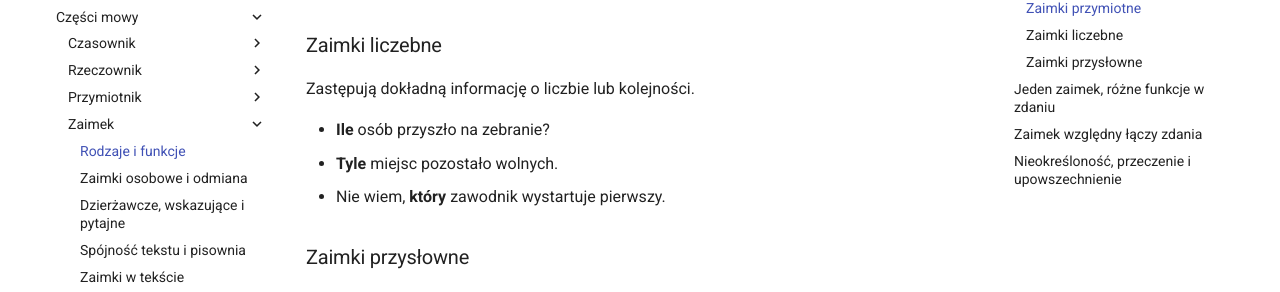
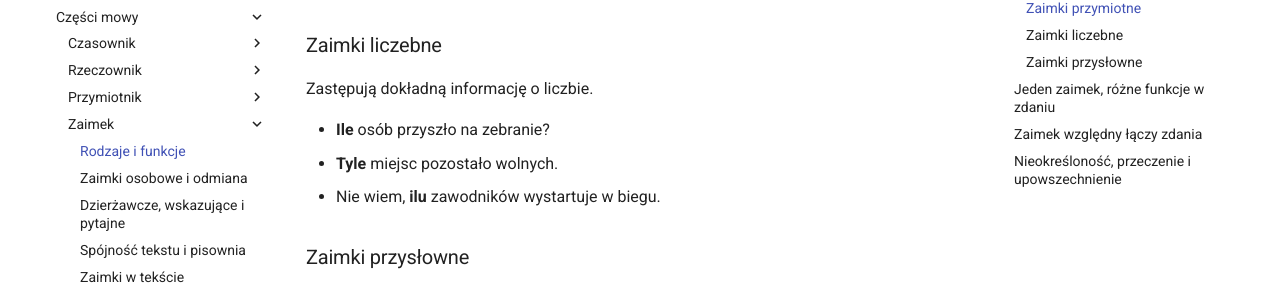
Before and after one commit to dchorazkiewicz/SP_JP, an MkDocs documentation site: the page built from docs/gramatyka/czesci-mowy/zaimki/rodzaje-i-funkcje.md, in a window 1280 px wide and 900 px high, scrolled down 1511 px. Shown: the part 181-473 px from the top of the window. Built offline with MkDocs 1.6.1 and Material for MkDocs 9.7.7, drawn with Linux system fonts in a browser that asks for light colours.

Commit message:
Correct numeral pronoun example

```diff
--- a/docs/gramatyka/czesci-mowy/zaimki/rodzaje-i-funkcje.md
+++ b/docs/gramatyka/czesci-mowy/zaimki/rodzaje-i-funkcje.md
@@ -46,11 +46,11 @@ Zachowują się podobnie do przymiotników i określają rzeczownik.
 
 ### Zaimki liczebne
 
-Zastępują dokładną informację o liczbie lub kolejności.
+Zastępują dokładną informację o liczbie.
 
 - **Ile** osób przyszło na zebranie?
 - **Tyle** miejsc pozostało wolnych.
-- Nie wiem, **który** zawodnik wystartuje pierwszy.
+- Nie wiem, **ilu** zawodników wystartuje w biegu.
 
 ### Zaimki przysłowne
 
```
